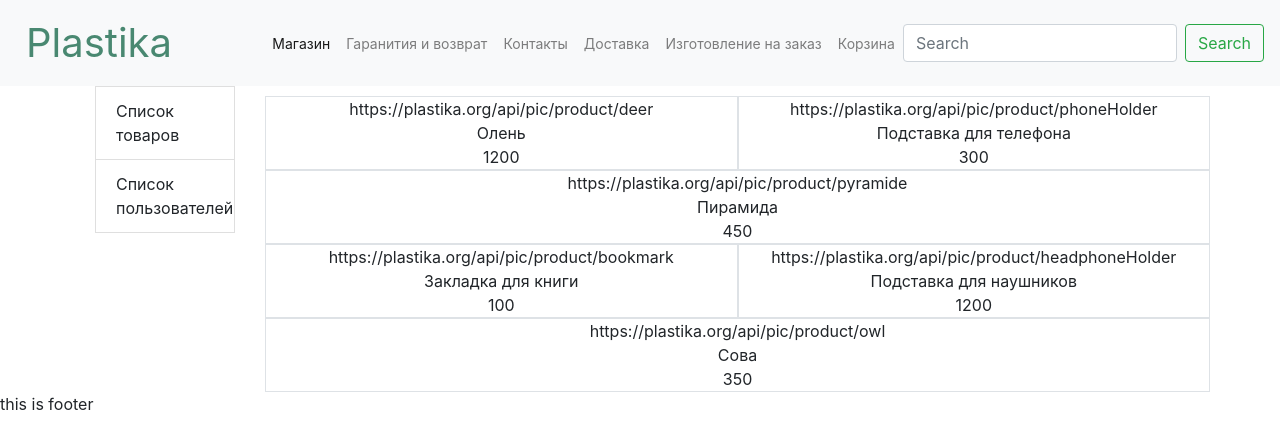
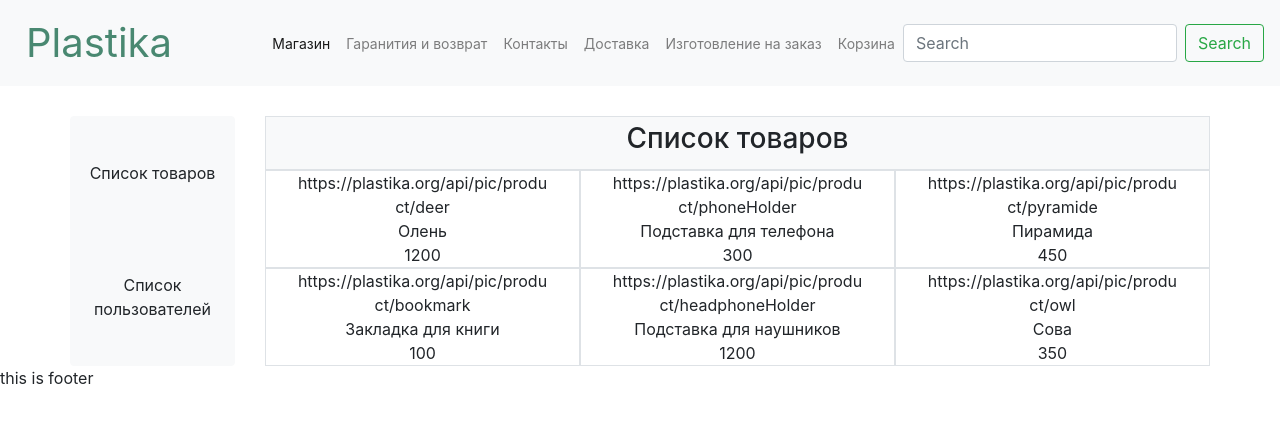
Before and after one commit to Nehoko/plastika-front, an Angular app: page /admin in a window 1280 px wide. Shown: the top 448 px of the page. Built offline with nearby package versions, Linux system fonts and the light colour scheme.

Commit message:
Admin panel is ready, main page is now showing products

```diff
--- a/src/app/admin/admin.component.html
+++ b/src/app/admin/admin.component.html
@@ -4,19 +4,18 @@
 <body>
 <div class="container-fluid custom-container">
   <div class="row">
-    <div class="col-2 bar list-group">
-      <ul>
-        <li class="list-group-item barItem" *ngFor="let barItem of barItems"
-            (click)=chooseBarItem(barItem)>{{barItem}}</li>
-      </ul>
+    <div class="col-2 bar btn-group-vertical menu" role="group">
+      <button type="button" class="btn btn-secondary btn-light" *ngFor="let barItem of barItems" (click)=chooseBarItem(barItem)>{{barItem}}</button>
     </div>
 
-    <div class="col-10">
-      <div class="container">
+    <div class="col-10 h-100">
+      <div class="container-fluid">
         <div class="row">
-          <div class="col text-center navbar-brand"> {{selectedBarItem}}</div>
+          <div class="col-sm-12 text-center border navbar-brand tableName">
+            <h3>{{selectedBarItem}}</h3>
+          </div>
         </div>
-        <div *ngIf="isProductsSelected">
+        <div *ngIf="isProductsSelected" class="h-100">
           <app-products></app-products>
         </div>
         <div *ngIf="isUsersSelected">
--- a/src/app/admin/admin.component.scss
+++ b/src/app/admin/admin.component.scss
@@ -1,4 +1,14 @@
 .custom-container {
   max-width: 1170px;
   margin: 0 auto;
+  margin-top: 30px;
 }
+
+.tableName {
+  background-color: #F8F9FA;
+}
+
+.menu {
+  height: 250px;
+  word-wrap: break-word;
+}
--- a/src/app/admin/admin.component.ts
+++ b/src/app/admin/admin.component.ts
@@ -27,12 +27,19 @@ export class AdminComponent implements OnInit {
     ];
     this.isProductsSelected = true;
     this.isUsersSelected = false;
+    this.selectedBarItem = this.barItems[0];
     // this.http.get('api/products.json').subscribe((data: Product[]) => this.products = data);
   }
 
   chooseBarItem(barItem: string) {
     this.selectedBarItem = barItem;
-    this.isUsersSelected = !this.isUsersSelected;
-    this.isProductsSelected = !this.isProductsSelected;
+    if (this.selectedBarItem === this.barItems[0]) {
+      this.isProductsSelected = true;
+      this.isUsersSelected = false;
+    }
+    if (this.selectedBarItem === this.barItems[1]) {
+      this.isProductsSelected = false;
+      this.isUsersSelected = true;
+    }
   }
 }
--- a/src/app/home/home.component.html
+++ b/src/app/home/home.component.html
@@ -24,4 +24,12 @@
     </ul>
   </div>
 </div>
+<div class="container">
+  <div class="row">
+    <div class="col-lg-12">
+      <a class="market">Магазин</a>
+    </div>
+  </div>
+  <app-products></app-products>
+</div>
 </body>
--- a/src/app/home/home.component.scss
+++ b/src/app/home/home.component.scss
@@ -11,3 +11,9 @@
   margin-left: 0;
   padding-left: 10px;
 }
+
+.market{
+  font-size: 40px;
+  padding-left: 10px;
+  font-family: "Source Sans Pro", "HelveticaNeue-Light", "Helvetica Neue Light", "Helvetica Neue", Helvetica, Arial, "Lucida Grande", sans-serif;
+}
--- a/src/app/home/home.component.ts
+++ b/src/app/home/home.component.ts
@@ -1,4 +1,5 @@
 import {Component, OnInit} from '@angular/core';
+import {ProductsComponent} from '../subcomponents/products/products.component';
 
 @Component({
   selector: 'app-home',
--- a/src/app/subcomponents/products/products.component.html
+++ b/src/app/subcomponents/products/products.component.html
@@ -1,6 +1,6 @@
 <div class="row" *ngFor="let productsRow of scoreCountOfLines(products); let lineNumber = index"
      [attr.data-index]=lineNumber>
-  <div class="col border" *ngFor="let product of selectLineItems(lineNumber)">
+  <div class="col-lg-4 border table-item" *ngFor="let product of selectLineItems(lineNumber)">
     <div class="container container">
       <div class="row">
         <div class="col text-center">
--- a/src/app/subcomponents/products/products.component.scss
+++ b/src/app/subcomponents/products/products.component.scss
@@ -0,0 +1,3 @@
+.table-item{
+  word-wrap: break-word;
+}
--- a/src/app/subcomponents/users/users.component.html
+++ b/src/app/subcomponents/users/users.component.html
@@ -1,6 +1,6 @@
 <div class="row" *ngFor="let usersRow of scoreCountOfLines(users); let lineNumber = index"
      [attr.data-index]=lineNumber>
-  <div class="col border" *ngFor="let user of selectLineItems(lineNumber)">
+  <div class="col-lg-4 border table-item" *ngFor="let user of selectLineItems(lineNumber)">
     <div class="container">
       <div class="row">
         <div class="col text-center">
--- a/src/app/subcomponents/users/users.component.scss
+++ b/src/app/subcomponents/users/users.component.scss
@@ -0,0 +1,3 @@
+.table-item{
+  word-wrap: break-word;
+}
```
